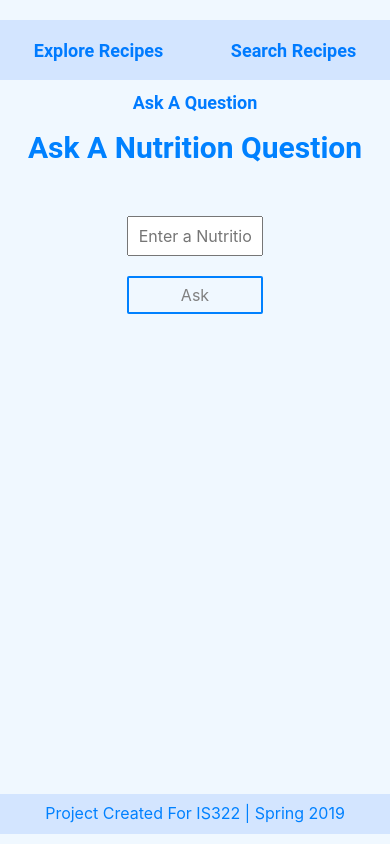
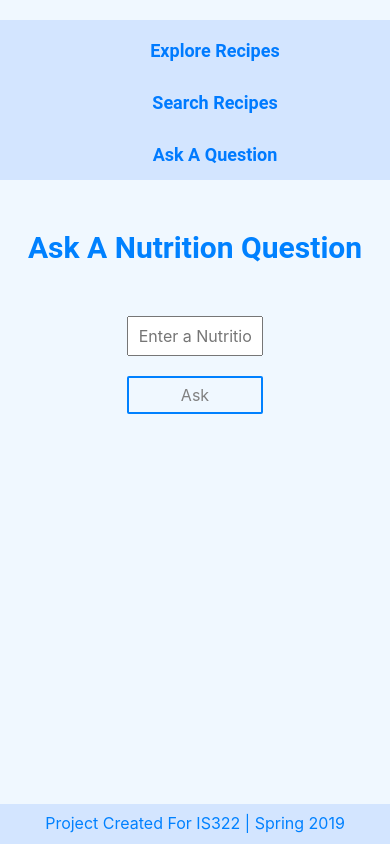
Before and after one commit to Reybel24/IS322-Cookbook, a React (Create React App) app in the folder cooking-app/: page /SearchNutritions in a window 390 px wide. Built offline with nearby package versions, Linux system fonts and the light colour scheme.

Commit message:
Nutrition + Recipe Page Styling Done + Vertical Menu on Mobile

```diff
--- a/cooking-app/src/CSS/App.css
+++ b/cooking-app/src/CSS/App.css
@@ -18,6 +18,10 @@
     margin-top: 9px;
 }
 
+.nav-page-tabs {
+    display: flex;
+    list-style-type: none;
+}
 /*BODY STYLE*/
 .page-body-container {
     margin-top: 50px;
@@ -66,11 +70,55 @@ button:hover {
 
 /*RESULTS STYLE*/
 
+.recipe-box {
+    margin-right: auto;
+    margin-left: auto;
+    margin-top: 20px;
+    width: 100%;
+}
+
+.recipe_image {
+    display: block;
+    margin-right: auto;
+    margin-left: auto;
+    margin-top: 20px;
+    width: 50%;
+}
+
+.recipe-title {
+    color: #0081ff;
+    font-family: Roboto;
+    font-size: 15px;
+    text-align: center;
+    margin-top: 10px;
+    margin-bottom: 50px;
+    width: 100%;
+}
+
+.nutrition-answer {
+    color: #0081ff;
+    font-family: Roboto;
+    font-size: 15px;
+    text-align: center;
+    margin-top: 50px;
+    margin-bottom: 50px;
+    width: 100%;
+}
+
+.nutrition-image {
+    display: block;
+    margin-right: auto;
+    margin-left: auto;
+    margin-top: 20px;
+    width: 30%;
+    margin-bottom: 50px;
+}
+
 /*FOOTER STYLE*/
 .footer {
-    position: absolute;
+    position: fixed;
     width: 100%;
-    bottom: 10px;
+    bottom: 0px;
     height: 40px;
     background-color: #d3e5ff;
 }
@@ -81,3 +129,17 @@ button:hover {
     margin-top: 7px;
 }
 /*RESPONSIVE STYLE*/
+@media only screen and (max-width: 767px) {
+    .nav-page-tabs {
+        flex-direction: column;
+        height: 100px;
+    }
+
+    .nav-item {
+        text-align: center;
+    }
+
+    .list-element {
+        height: 160px;
+    }
+}
--- a/cooking-app/src/components/PageTabs.js
+++ b/cooking-app/src/components/PageTabs.js
@@ -16,7 +16,7 @@ class PageTabs extends React.Component {
     render () {
         return (
             <div className={'list-element'}>
-                <ul className='nav page-tabs'>
+                <ul className='nav-page-tabs'>
                     <li className='nav-item'>
                         <Link className={this.isActiveTab('/')} to="/"
                               onClick={event => this.onTabClick(event, '/')}>
--- a/cooking-app/src/components/SearchNutritions.js
+++ b/cooking-app/src/components/SearchNutritions.js
@@ -23,7 +23,7 @@ class SearchNutritions extends React.Component {
     }
 
     render() {
-        const img = this.props.image ? <img src={this.props.image} /> : null;
+        const img = this.props.image ? <img src={this.props.image} className={'nutrition-image'} /> : null;
         return (
         <div className={'page-body-container'}>
             <h1 className={'page-title'}> Ask A Nutrition Question </h1>
@@ -34,7 +34,7 @@ class SearchNutritions extends React.Component {
                 <button onClick={()=>this.submitQuestion()}>Ask</button>
             </div>
             <div>
-                <p> {this.props.errorMessage ? this.props.errorMessage : this.props.answer} </p>
+                <p className={'nutrition-answer'}> {this.props.errorMessage ? this.props.errorMessage : this.props.answer} </p>
                 {img}
             </div>
             <div className={'footer'}>
--- a/cooking-app/src/components/SearchRecipe.js
+++ b/cooking-app/src/components/SearchRecipe.js
@@ -52,11 +52,11 @@ class SearchRecipe extends React.Component {
                          onChange={event=>this.handleChange(event.target.value)}/>
                 </div>
 
-            <div> {this.props.recipies.map((recipe) => {
+            <div className={'results'}> {this.props.recipies.map((recipe) => {
                 return (
-                    <div key={recipe.id}>
-                        <img src={recipe.image} alt={recipe.name} />
-                        <p> {recipe.title} </p>
+                    <div className={'recipe-box'} key={recipe.id}>
+                        <img src={recipe.image} alt={recipe.name} className={'recipe_image'} />
+                        <p className={'recipe-title'}> {recipe.title} </p>
                     </div>
                 )
             })} </div>
```
